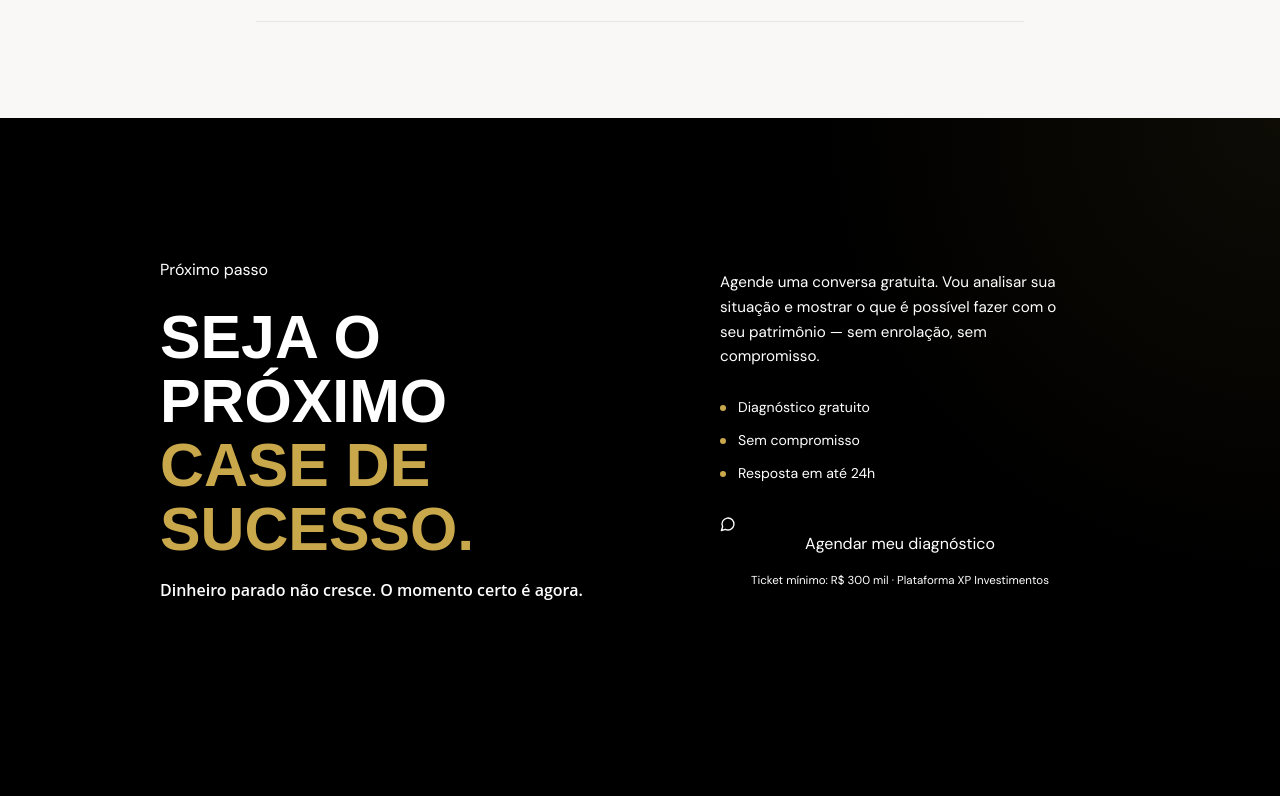
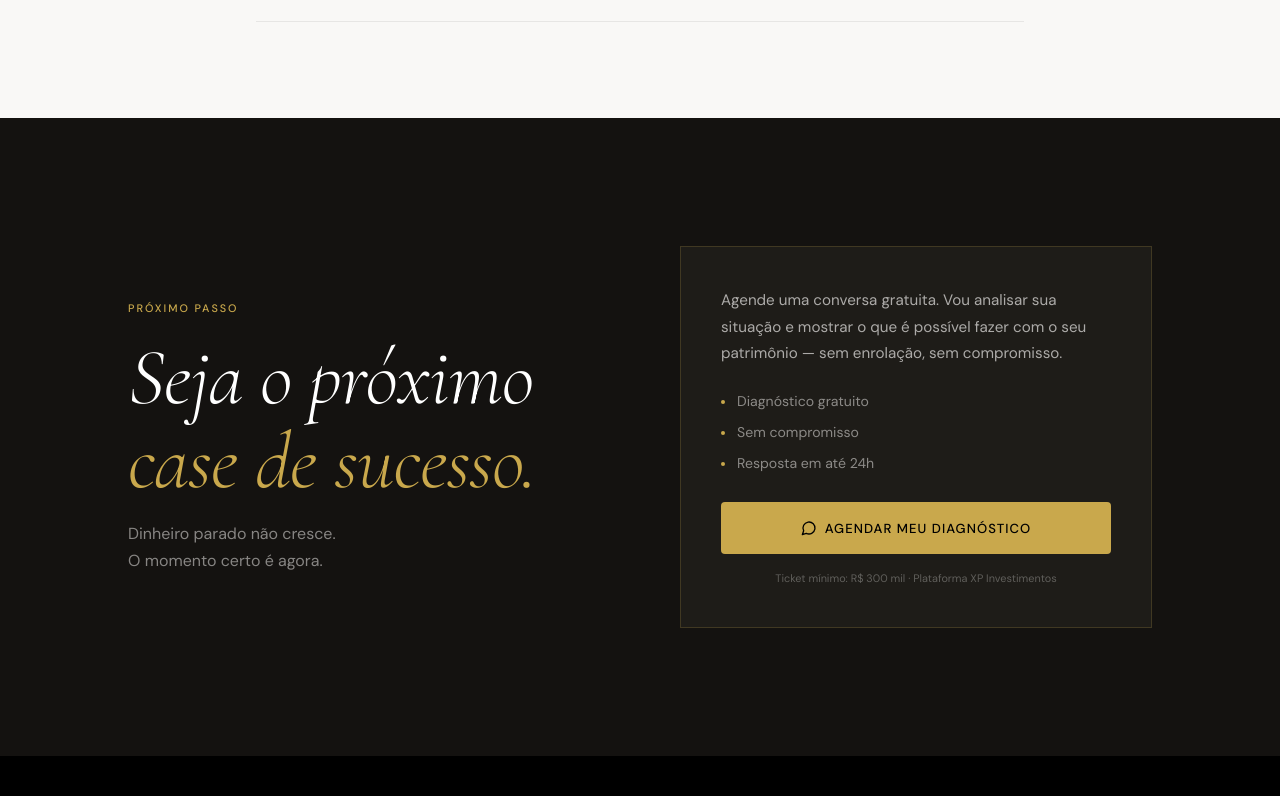
Before and after one commit to theolimaa/lp, a React (Vite) app: page / in a window 1280 px wide. Shown: the part 8043-8839 px from the top of the page. Built offline with nearby package versions, Linux system fonts and the light colour scheme.

Commit message:
Update CallToAction.jsx

```diff
--- a/src/components/CallToAction.jsx
+++ b/src/components/CallToAction.jsx
@@ -4,59 +4,52 @@ import { MessageCircle } from 'lucide-react';
 
 const CallToAction = () => {
   const ref = React.useRef(null);
-  const inView = useInView(ref, { once: true, margin: '-80px' });
+  const inView = useInView(ref, { once: true, margin: '-60px' });
 
   const handleWhatsApp = () => {
-    const message = encodeURIComponent('Olá, Theo. Gostaria de agendar um diagnóstico de eficiência patrimonial.');
-    window.open(`https://api.whatsapp.com/message/UZZHBP7KOC5AJ1?text=${message}`, '_blank');
+    const msg = encodeURIComponent('Olá, Theo. Gostaria de agendar um diagnóstico de eficiência patrimonial.');
+    window.open(`https://api.whatsapp.com/message/UZZHBP7KOC5AJ1?text=${msg}`, '_blank');
   };
 
   return (
-    <section
-      ref={ref}
-      className="py-20 lg:py-28 px-6 relative overflow-hidden"
-      style={{ background: 'linear-gradient(to bottom, var(--bg-light) 0%, var(--bg-dark) 160px)' }}
-    >
-      {/* Warm gold ambient */}
-      <div className="absolute top-0 right-0 w-[500px] h-[500px] pointer-events-none" style={{ background: 'radial-gradient(circle at top right, rgba(201,168,76,0.07) 0%, transparent 65%)' }} />
-
-      <div className="container mx-auto max-w-5xl relative z-10">
+    <section ref={ref} className="px-5 lg:px-16 py-20 lg:py-32" style={{ backgroundColor: 'var(--dark)' }}>
+      <div className="max-w-5xl mx-auto">
         <div className="lg:grid lg:grid-cols-2 lg:gap-20 lg:items-center">
 
-          <motion.div initial={{ opacity: 0, y: 28 }} animate={inView ? { opacity: 1, y: 0 } : {}} transition={{ duration: 0.7, ease: [0.22, 1, 0.36, 1] }}>
-            <p className="eyebrow mb-6">Próximo passo</p>
-            <h2 style={{ fontFamily: "'Montserrat', sans-serif", fontWeight: 900, fontSize: 'clamp(2.2rem, 5vw, 3.8rem)', color: '#FFFFFF', lineHeight: 1.05, marginBottom: '1rem' }}>
-              SEJA O PRÓXIMO<br />
-              <span style={{ color: 'var(--gold)' }}>CASE DE SUCESSO.</span>
+          <motion.div initial={{ opacity: 0, y: 28 }} animate={inView ? { opacity: 1, y: 0 } : {}} transition={{ duration: 0.8, ease: [0.22, 1, 0.36, 1] }}>
+            <p className="label mb-5" style={{ color: 'var(--gold)' }}>Próximo passo</p>
+            <h2 className="display mb-4" style={{ fontSize: 'clamp(2.8rem, 9vw, 5rem)', color: '#FFFFFF', fontWeight: 300 }}>
+              Seja o próximo<br />
+              <em style={{ color: 'var(--gold)' }}>case de sucesso.</em>
             </h2>
-            <p className="font-semibold" style={{ color: 'var(--text-muted-dark)', fontFamily: "'Open Sans', sans-serif", fontSize: '1rem' }}>
-              Dinheiro parado não cresce. O momento certo é agora.
+            <p style={{ color: 'rgba(249,248,246,0.5)', fontSize: '1rem', lineHeight: 1.7 }}>
+              Dinheiro parado não cresce.<br />O momento certo é agora.
             </p>
           </motion.div>
 
           <motion.div
             initial={{ opacity: 0, y: 28 }}
             animate={inView ? { opacity: 1, y: 0 } : {}}
-            transition={{ duration: 0.7, delay: 0.15, ease: [0.22, 1, 0.36, 1] }}
-            className="mt-10 lg:mt-0 p-8 lg:p-10"
-            style={{ backgroundColor: 'var(--bg-card-dark)', border: '1px solid var(--border-gold)' }}
+            transition={{ duration: 0.8, delay: 0.15, ease: [0.22, 1, 0.36, 1] }}
+            className="mt-10 lg:mt-0 p-7 lg:p-10"
+            style={{ backgroundColor: 'var(--dark-2)', border: '1px solid rgba(201,168,76,0.2)' }}
           >
-            <p className="leading-relaxed mb-7" style={{ color: 'var(--text-body-dark)', fontSize: '0.95rem' }}>
+            <p className="mb-6" style={{ color: 'rgba(249,248,246,0.65)', fontSize: '0.95rem', lineHeight: 1.75 }}>
               Agende uma conversa gratuita. Vou analisar sua situação e mostrar o que é possível fazer com o seu patrimônio — sem enrolação, sem compromisso.
             </p>
-            <div className="flex flex-col gap-3 mb-8" style={{ color: 'var(--text-muted-dark)', fontSize: '0.88rem' }}>
+            <div className="flex flex-col gap-2.5 mb-7">
               {['Diagnóstico gratuito', 'Sem compromisso', 'Resposta em até 24h'].map((t, i) => (
-                <span key={i} className="flex items-center gap-3">
-                  <span className="w-1.5 h-1.5 flex-shrink-0 rounded-full" style={{ backgroundColor: 'var(--gold)' }} />
+                <span key={i} className="flex items-center gap-3" style={{ color: 'rgba(249,248,246,0.5)', fontSize: '0.88rem' }}>
+                  <span className="w-1 h-1 rounded-full flex-shrink-0" style={{ backgroundColor: 'var(--gold)' }} />
                   {t}
                 </span>
               ))}
             </div>
-            <button onClick={handleWhatsApp} className="btn-gold w-full justify-center">
-              <MessageCircle className="w-4 h-4 flex-shrink-0" />
+            <button onClick={handleWhatsApp} className="btn-primary w-full justify-center" style={{ backgroundColor: 'var(--gold)', color: '#000' }}>
+              <MessageCircle className="w-4 h-4" />
               Agendar meu diagnóstico
             </button>
-            <p className="text-center mt-4" style={{ color: 'var(--text-muted-dark)', fontSize: '0.72rem' }}>
+            <p className="text-center mt-4" style={{ color: 'rgba(249,248,246,0.3)', fontSize: '0.68rem' }}>
               Ticket mínimo: R$ 300 mil · Plataforma XP Investimentos
             </p>
           </motion.div>
```
